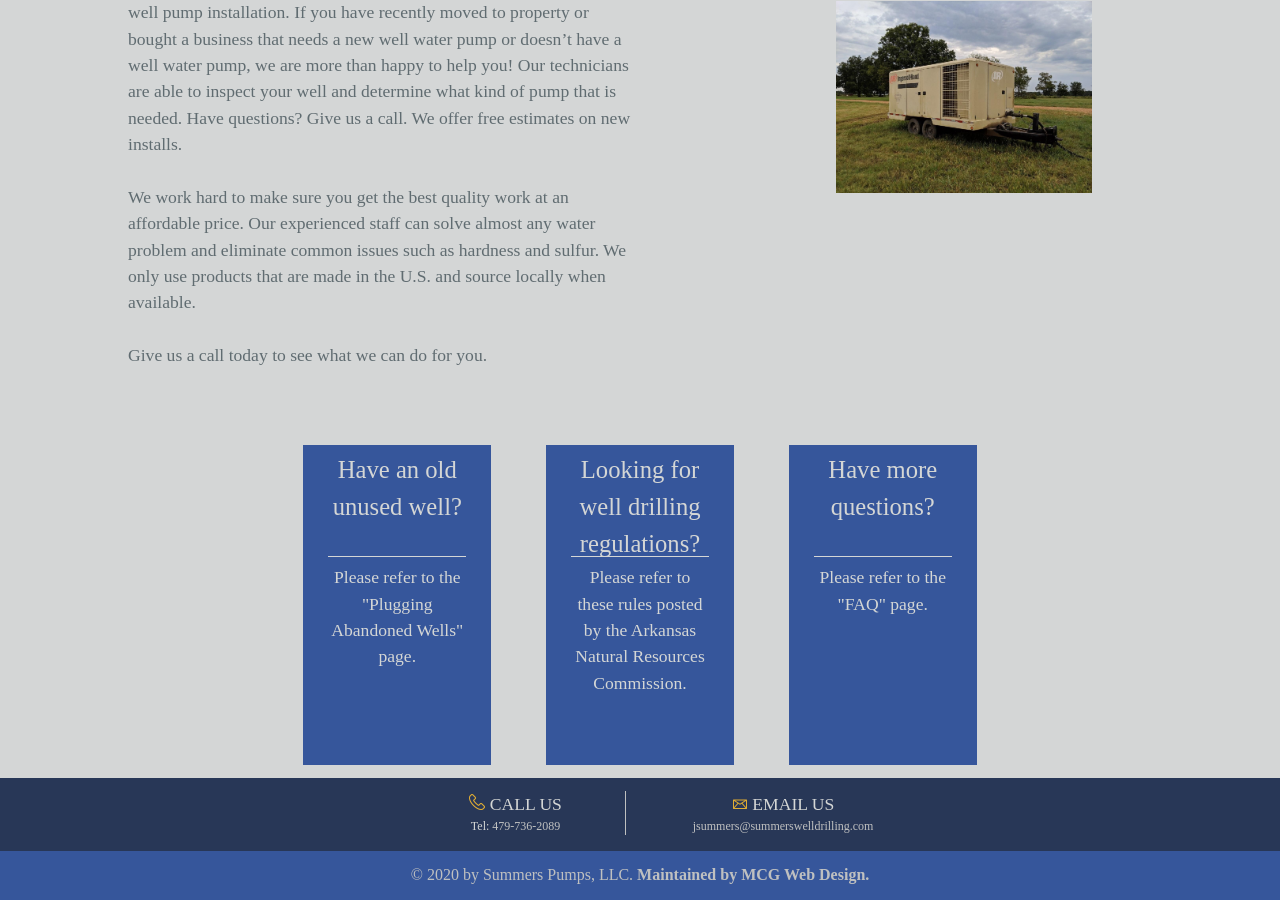
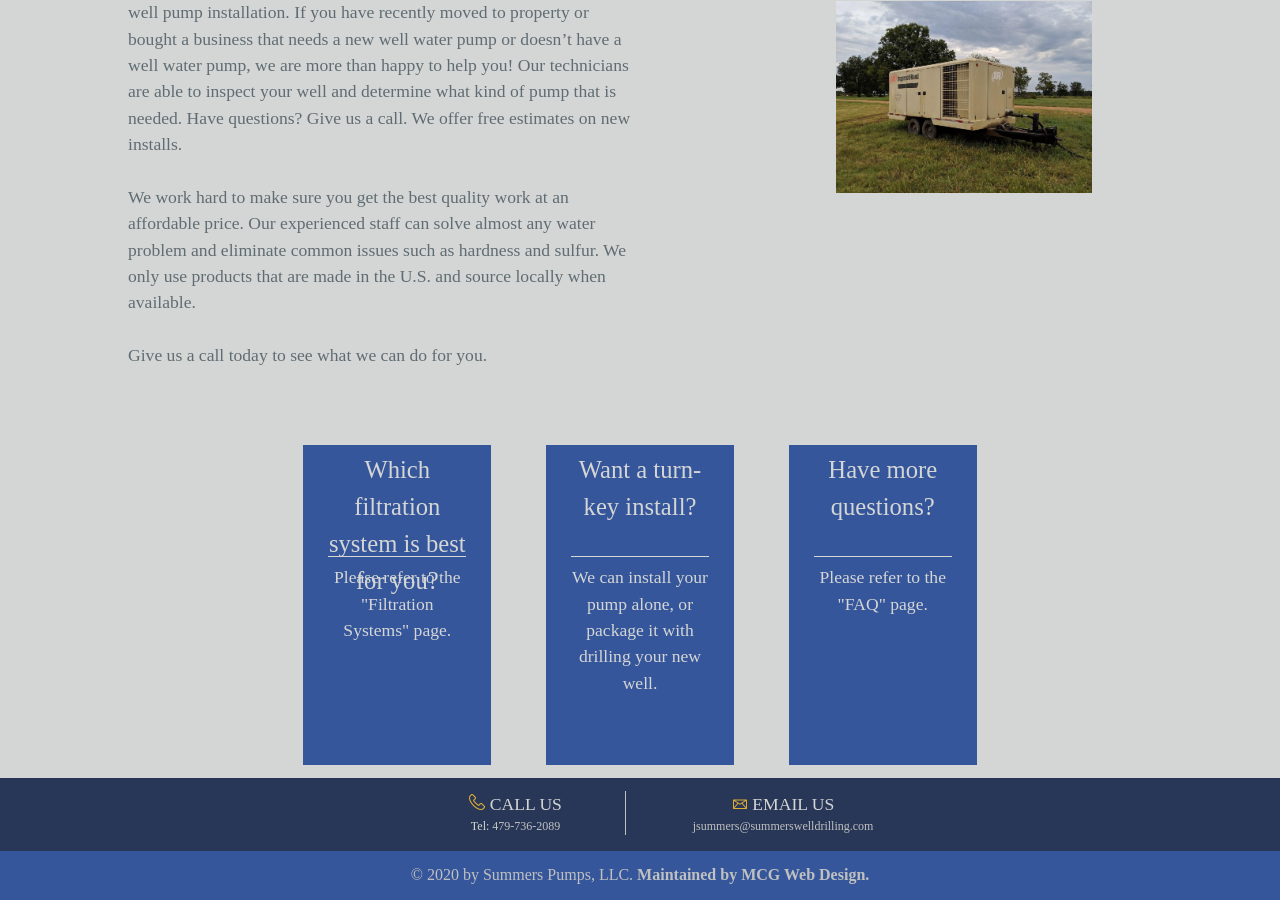
Before and after one commit to jamess999888/SummersPumps, a Jekyll site: the page built from index.md, in a window 1280 px wide and 900 px high, scrolled down 988 px. Built offline with Jekyll 4.4.1, drawn with Linux system fonts in a browser that asks for light colours; our own code applies the rules of GitHub Pages for plain Markdown files.

Commit message:
fixing bottom link buttons

```diff
--- a/index.md
+++ b/index.md
@@ -70,18 +70,18 @@
 		<div class="bottom-block-links">
 					<a class="bottom-block-link">
 						<h2 class="bottom-block-link-header">
-							Have an old unused well?
+            				Which filtration system is best for you?
 						</h2>
 						<div class="bottom-block-link-content">
-							Please refer to the "Plugging Abandoned Wells" page.
+							Please refer to the "Filtration Systems" page.
 						</div>
 					</a>
-					<a class="bottom-block-link" href="http://170.94.37.152/REGS/138.00.05-008F-8208.pdf">
+					<a class="bottom-block-link">
 						<h2 class="bottom-block-link-header">
-							Looking for well drilling regulations?
+							Want a turn-key install?
 						</h2>
 						<div class="bottom-block-link-content">
-							Please refer to these rules posted by the Arkansas Natural Resources Commission.
+            				We can install your pump alone, or package it with drilling your new well.
 						</div>
 					</a>
 					<a class="bottom-block-link" href="/SummersDrilling/faq">
```
